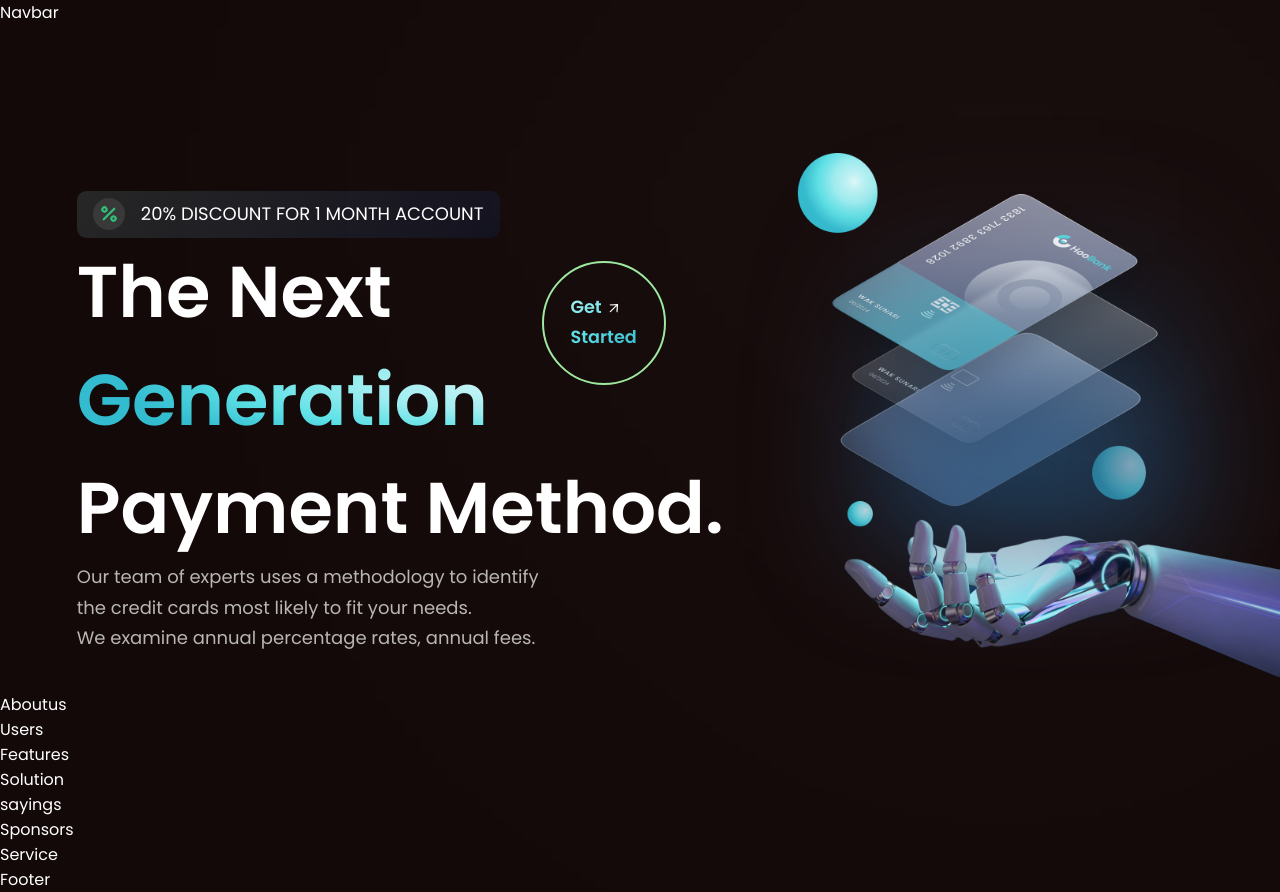
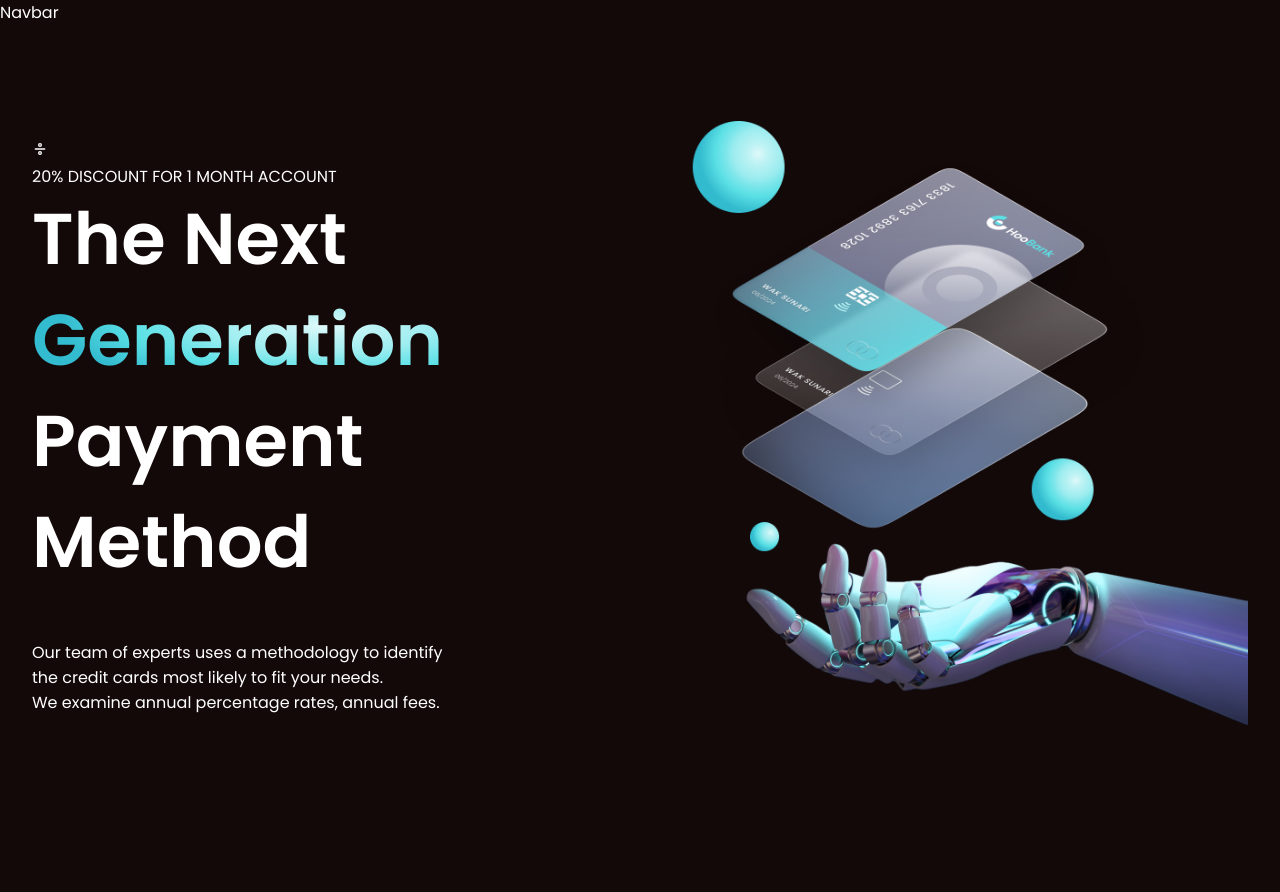
Before and after one commit to IsraelBosun/banking-app-israel, a React (Create React App) app: page / in a window 1280 px wide. After the commit the page ends 800 px from the top, so only its background shows below. Built offline with nearby package versions, Linux system fonts and the light colour scheme.

Commit message:
third commital

```diff
--- a/src/App.jsx
+++ b/src/App.jsx
@@ -11,14 +11,14 @@ const App = () => {
             <Navbar />
             <Header />
             </div>
-            <Aboutus />
+            {/* <Aboutus />
             <Users />
             <Features />
             <Solution />
             <Sayings />
             <Sponsors />
             <Service />
-            <Footer />
+            <Footer /> */}
         </div>
     )
 }
--- a/src/components/header/Header.jsx
+++ b/src/components/header/Header.jsx
@@ -8,41 +8,23 @@ import robo from "../../assets/robotcard.png"
 
 const Header = () => {
   return (
-    <div className='container-about section'>
-      <div className = "about-flex">
-        <div className='firsthalf'>
-          <div className='twentypercent-container'>
-            <div className='icon-back'>
-              <div className=''>
-                <FiDivide className='fi' />
-              </div>
-              <h3 className = "discount">
-               <span>20%</span>  DISCOUNT FOR <span>1 MONTH </span> ACCOUNT
-              </h3>
-            </div>
-          </div>
-          <div className='next-container'>
-            <h1>The Next</h1>
-            <h1 className = "special-text-color">Generation</h1>
-            <h1 >Payment Method.</h1>
-            <h3 className= "text-color">Our team of experts uses a methodology to identify <br /> the credit cards most likely to fit your needs. <br /> We examine annual percentage rates, annual fees.</h3>
-          </div>
+    <div className='generation__header section'>
+      <div className = "generation__header-content">
+        <div className='gradient__text'>
+          <FiDivide />
+          <p>20% DISCOUNT FOR 1 MONTH ACCOUNT</p>
         </div>
-        <div className='secondhalf'>
-          <div className='robo-div'>
-            <img src={robo} alt="robo" className = "robo" />
-          </div>
-          <div className = "gradient-blur" />
-          <div className='gradient-blur2'/>
-          <div className='gradient-blur3'/>
-        </div>
+        <h1>The Next</h1>
+        <h1 className = "colorful">Generation</h1>
+        <h1>Payment Method</h1>
+        <p className='generation__para'>
+        Our team of experts uses a methodology to identify<br/> the credit cards most likely to fit your needs.<br/>
+        We examine annual percentage rates, annual fees.
+        </p>
       </div>
-      <div className='absolute'>
-          <div className='rounded'>
-            <h3 className='get'>Get <br/> Started</h3>
-            <AiOutlineArrowUp className = "arrow" />
-          </div>
-        </div>
+      <div className='generation__header-image'>
+        <img src= {robo} alt="robot" />
+      </div>
     </div>
   )
 }
--- a/src/components/header/header.css
+++ b/src/components/header/header.css
@@ -1,144 +1,65 @@
-.container-about {
-    position: relative;
+.generation__header {
+    display: flex;
+    padding: 4rem 2rem;
 }
 
-.twentypercent-container{
-    background: linear-gradient(125.17deg, #272727 0%, #11101D 100%);
-    border-radius: 0.6rem;
-    padding: 0.1rem 1rem ;
-    width: max-content;
+.generation__header-content {
+    flex: 1;
+    display: flex;
+    justify-content: center;
+    align-items: flex-start;
+    flex-direction: column;
 }
 
-.container-about {
-    padding-left: 6% ;
-    margin: 0 auto;
+.generation__header-content h1 {
+    font-weight: 600;
+    font-size: 72px;
+    line-height: 140%;
 }
 
-span {
-    font-weight: thin;
+.generation__header-content .colorful {
+    background: var(--text-color);
+    -webkit-background-clip: text;
+    -webkit-text-fill-color: transparent;
+    background-clip: text;
 }
 
-.about-flex {
-    display: flex;
-    justify-content: space-between;
-    align-items: center;
-    gap: 1rem;
+.generation__header-content .generation__para {
+    margin-top: 3rem;
 }
 
-.icon-back {
+.generation__header-image {
+    flex: 1;
     display: flex;
-    gap: 1rem;
+    justify-content: center;
     align-items: center;
-
 }
 
-
-.fi {
-    color:  #31C179;
-    font-weight: bold;
-    transform: rotate(-45deg);
-    background: #393939;
-    padding: 0.2rem;
-    border-radius: 50%;
-    align-items: center;
-    font-size: 2rem;
-    margin-top: 5px;
-
-}
-
-
-.robo-div{
-    width: 33rem;
-    margin-top: rem;
-}
-
-.robo {
+.generation__header-image img {
     width: 100%;
     height: 100%;
 }
 
-.rounded {
-    width: 7.75rem;
-    height: 7.75rem;
-    border-radius: 50%;
-    border: 2px solid rgb(158, 233, 158);
-    /* border-image: var(--circle-gradient); */
-    display: flex;
-    align-items: center;
-    text-align: center;
-    justify-content: center;
-    padding: 1rem;
-    position: absolute;
-    top: 20%;
-    right: 48%;
 
-}
 
-.get{
-    background: linear-gradient(157.81deg, #DEF9FA -43.27%, #BEF3F5 -21.24%, #9DEDF0 12.19%, #7DE7EB 29.82%, #5CE1E6 51.94%, #33BBCF 90.29%);
-    -webkit-background-clip: text;
-    -webkit-text-fill-color: transparent;
-    background-clip: text;
-    text-align: left;
-    font-size: 1.1rem;
-    font-weight: bold;
-}
-
-.secondhalf{
-    position: relative;
-    z-index: 100;
-}
-
-.gradient-blur {
-    position: absolute;
-    width: 500px;
-    height: 100px;
-    left: 0rem;
-    top: 0rem;
-    background: linear-gradient(0deg, rgba(63, 231, 253, 1) 25%, rgba(255, 255, 255, 1) 50%, rgba(255, 255, 255, 1) 75%, rgba(255, 255, 255, 1) 100%);
-    z-index: 1;
-    background: rgba(255, 255, 255, 0.6);
-    filter: blur(375px);
-
-}
-
-.gradient-blur2 {
-    width: 300px;
-    height: 300px;
-    left: 8rem;
-    top: 5rem;
-    position: absolute;
-    background: linear-gradient(180deg, rgba(188, 165, 255, 0) 0%, #214D76 100%);
-border: 1px solid #000000;
-filter: blur(61.5px);
-}
-
-.arrow {
-    color: white;
-    width: 3rem;
-
-    transform: rotate(45deg);
-    position: absolute;
-    top: 31%;
-    right: 1.6rem;
-}
-
-/* ======================= MEDIA QUERIES (MEDIUM DEVICES) ===================== */
-@media screen and (max-width:1024px){
-    .about-flex {
+@media screen and (max-width: 1024px) {
+    .generation__header {
         flex-direction: column;
-        justify-content: space-around;
-
     }
 
-    .container-about {
-        margin: 4rem;
+    .generation__header-image {
+        margin-top: 2rem;
+
     }
 }
 
-/* ======================= MEDIA QUERIES (SMALL DEVICES) ===================== */
-@media screen and (max-width: 600px) {
-    .container-about {
-        padding: 10rem;
+@media screen and (max-width: 650px) {
+    .generation__header-content h1 {
+        font-weight: 600;
+        font-size: 35px;
+        line-height: 140%;
+    }
+    .generation__header-content .generation__para {
+        font-size: 10px;
     }
 }
--- a/src/index.css
+++ b/src/index.css
@@ -41,32 +41,21 @@ body{
     font-family: 'Poppins';
 }
 
-.container {
+.section {
+    margin-top: 2rem;
+}
+
+/* .container {
     width: var(--container-width-lg);
     margin: 0 auto;
 }
 
-.section {
-    margin-top: 8rem;
-}
 
-
-h1{
-    font-weight: 600;
-    font-size: 72px;
-    color: #FFFFFF;
-}
-
-h3{
-    font-weight: 400;
-    font-size: 18px;
-    line-height: 170%;
-}
 
 h4{
     font-weight: 400;
-    font-size: 16px;
-}
+    font-size: 1rem;
+} */
 
 .text-color {
     color: rgba(255, 255, 255, 0.7);
@@ -76,27 +65,25 @@ h4{
     background: var(--icon-bg);
 }
 
-.special-text-color {
+/* .special-text-color {
     background: radial-gradient(64.18% 64.18% at 71.16% 35.69%, #DEF9FA 0.89%, #BEF3F5 17.23%, #9DEDF0 42.04%, #7DE7EB 55.12%, #5CE1E6 71.54%, #33BBCF 100%) /* warning: gradient uses a rotation that is not supported by CSS and may not behave as expected */;
-    -webkit-background-clip: text;
+    /* -webkit-background-clip: text;
     -webkit-text-fill-color: transparent;
     background-clip: text;
-}
+} */
 
 /* ======================= MEDIA QUERIES (MEDIUM DEVICES) ===================== */
-@media screen and (max-width: 1024px) {
+/* @media screen and (max-width: 1024px) {
     .container {
         width: var(--container-width-md)
     }
 
-    .section {
-        margin-top: 6rem;
-    }
-}
+
+} */
 
 /* ======================= MEDIA QUERIES (SMALL DEVICES) ===================== */
-@media screen and (max-width: 600px) {
+/* @media screen and (max-width: 600px) {
     .container{
         width: var(--container-width-sm);
     }
-}
+} */
```
